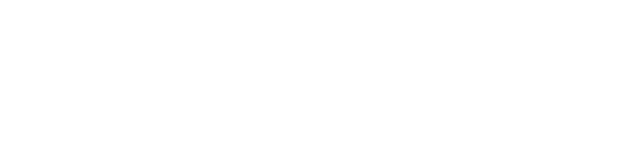
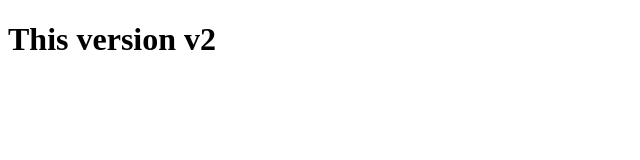
Before and after one commit to sajidbhatti258/myrepo, a plain HTML site: page index.html in a window 1280 px wide. Shown: the whole page, without its empty margins (0-640 px from the left). Drawn offline with Linux system fonts and the light colour scheme.

Commit message:
This is v2

```diff
--- a/index.html
+++ b/index.html
@@ -5,5 +5,7 @@
     <meta name="viewport" content="width=device-width, initial-scale=1.0" />
     <title>Document</title>
   </head>
-  <body></body>
+  <body>
+    <h1>This version v2</h1>
+  </body>
 </html>
```
